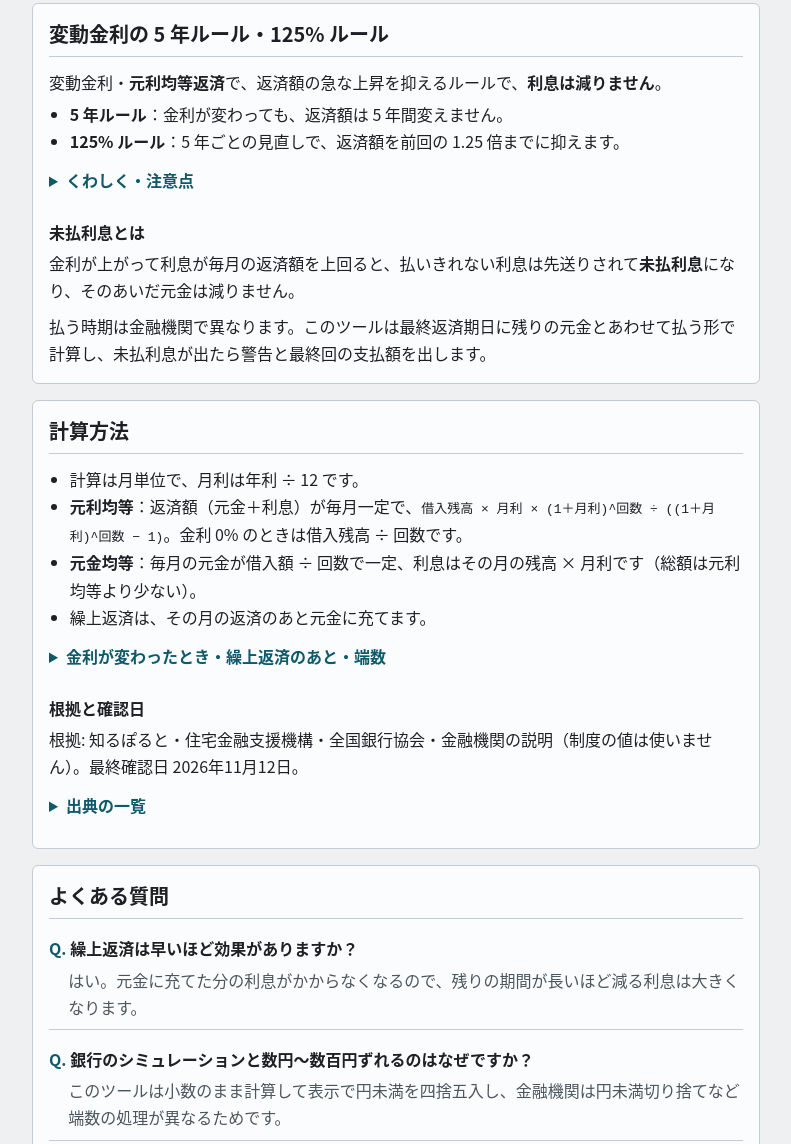
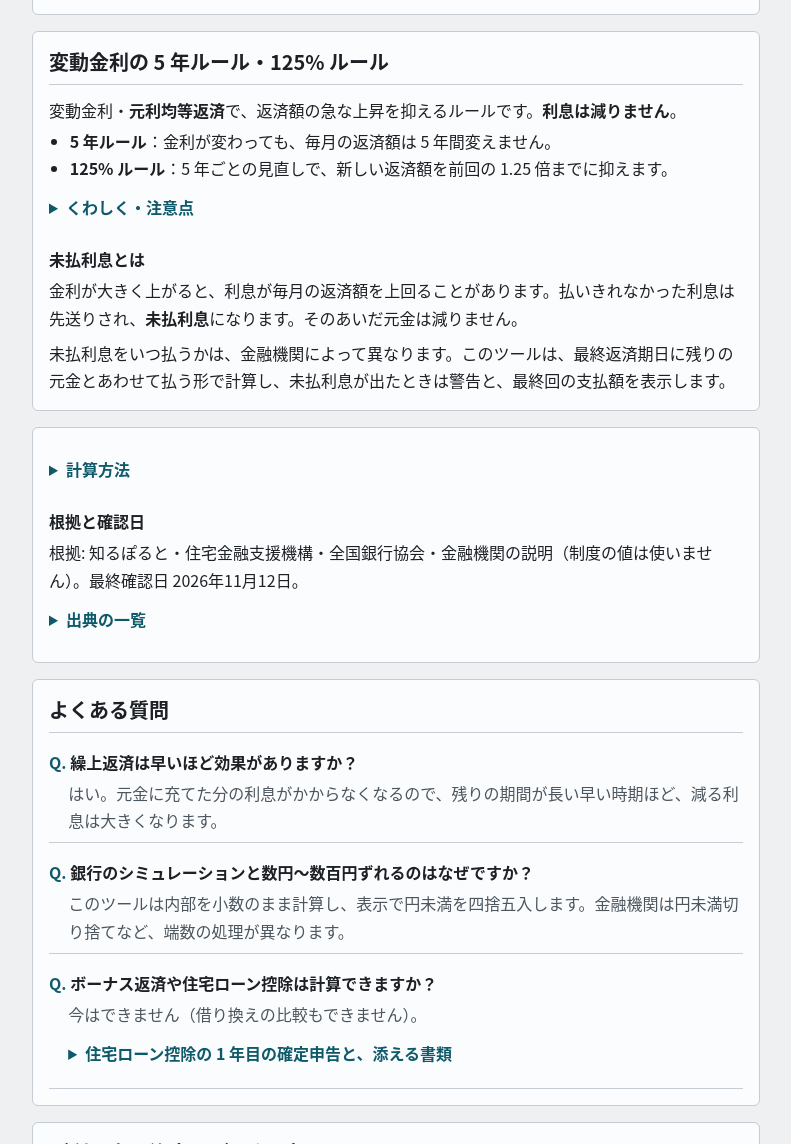
Before and after one commit to YouheiOonuki/loan-sim, a plain HTML site: page guide.html in a window 1280 px wide. Shown: the part 935-2079 px from the top of the page, without its empty margins (244-1035 px from the left). Drawn offline with Linux system fonts and the light colour scheme.

Commit message:
使い方: 言い換えで詰めた文を 43bdc0f の前に戻し、計算方法の節を折りたたみに（WRITING 3 章: 上限に収めるために言い換えて詰めない）。免責・データの扱いは 2 章の定型文のまま
Co-Authored-By: Claude Opus 5.5 <noreply@anthropic.com>

```diff
--- a/guide.html
+++ b/guide.html
@@ -30,7 +30,7 @@
         "name": "繰上返済は早いほど効果がありますか？",
         "acceptedAnswer": {
           "@type": "Answer",
-          "text": "はい。元金に充てた分の利息がかからなくなるので、残りの期間が長いほど減る利息は大きくなります。"
+          "text": "はい。元金に充てた分の利息がかからなくなるので、残りの期間が長い早い時期ほど、減る利息は大きくなります。"
         }
       },
       {
@@ -38,7 +38,7 @@
         "name": "銀行のシミュレーションと数円〜数百円ずれるのはなぜですか？",
         "acceptedAnswer": {
           "@type": "Answer",
-          "text": "このツールは小数のまま計算して表示で円未満を四捨五入し、金融機関は円未満切り捨てなど端数の処理が異なるためです。"
+          "text": "このツールは内部を小数のまま計算し、表示で円未満を四捨五入します。金融機関は円未満切り捨てなど、端数の処理が異なります。"
         }
       },
       {
@@ -46,7 +46,7 @@
         "name": "ボーナス返済や住宅ローン控除は計算できますか？",
         "acceptedAnswer": {
           "@type": "Answer",
-          "text": "今はできません（借り換えの比較も）。"
+          "text": "今はできません（借り換えの比較もできません）。"
         }
       }
     ]
@@ -78,7 +78,7 @@
       <h2>使い方</h2>
       <ol>
         <li><strong>借入条件</strong>：借入額（または物件価格・頭金・諸費用）と返済期間を入れます。</li>
-        <li><strong>金利</strong>：当初の金利と、変わる時期の行を入れます。</li>
+        <li><strong>金利</strong>：当初の金利を入れ、変わる時期を行で足します。</li>
         <li><strong>繰上返済</strong>：「◯年目◯か月目に◯万円、期間短縮／返済額軽減」の行を足します。</li>
         <li><strong>比べる</strong>：名前を付けて保存し（最大 10 件）、今の条件と並べます。</li>
       </ol>
@@ -98,12 +98,12 @@
 
     <article class="card content" id="prepay">
       <h2>期間短縮と返済額軽減の違い</h2>
-      <p>繰上返済（一部を前倒しで返すこと）は 2 種類で、<strong>利息が大きく減るのは期間短縮</strong>です。</p>
+      <p>繰上返済（ローンの一部を前倒しで返すこと）は 2 種類です。<strong>利息が大きく減るのは期間短縮</strong>です。</p>
       <ul>
         <li><strong>期間短縮型</strong>：返済額はそのまま、期間を短くします。</li>
         <li><strong>返済額軽減型</strong>：期間はそのまま、毎月の返済額を下げます。</li>
       </ul>
-      <h3>例：3,000 万円・35 年・金利 1.0%・元利均等、5 年目の末に 300 万円</h3>
+      <h3>例：3,000 万円・35 年・金利 1.0%・元利均等、5 年目の終わりに 300 万円</h3>
       <div class="table-wrap" tabindex="0">
         <table class="tbl">
           <thead><tr><td></td><th scope="col">繰上返済なし</th><th scope="col">期間短縮</th><th scope="col">返済額軽減</th></tr></thead>
@@ -124,10 +124,10 @@
 
     <article class="card content" id="rules">
       <h2>変動金利の 5 年ルール・125% ルール</h2>
-      <p>変動金利・<strong>元利均等返済</strong>で、返済額の急な上昇を抑えるルールで、<strong>利息は減りません</strong>。</p>
+      <p>変動金利・<strong>元利均等返済</strong>で、返済額の急な上昇を抑えるルールです。<strong>利息は減りません</strong>。</p>
       <ul>
-        <li><strong>5 年ルール</strong>：金利が変わっても、返済額は 5 年間変えません。</li>
-        <li><strong>125% ルール</strong>：5 年ごとの見直しで、返済額を前回の 1.25 倍までに抑えます。</li>
+        <li><strong>5 年ルール</strong>：金利が変わっても、毎月の返済額は 5 年間変えません。</li>
+        <li><strong>125% ルール</strong>：5 年ごとの見直しで、新しい返済額を前回の 1.25 倍までに抑えます。</li>
       </ul>
       <details>
         <summary>くわしく・注意点</summary>
@@ -142,17 +142,18 @@
       </details>
 
       <h3 id="unpaid">未払利息とは</h3>
-      <p>金利が上がって利息が毎月の返済額を上回ると、払いきれない利息は先送りされて<strong>未払利息</strong>になり、そのあいだ元金は減りません。</p>
-      <p>払う時期は金融機関で異なります。このツールは最終返済期日に残りの元金とあわせて払う形で計算し、未払利息が出たら警告と最終回の支払額を出します。</p>
+      <p>金利が大きく上がると、利息が毎月の返済額を上回ることがあります。払いきれなかった利息は先送りされ、<strong>未払利息</strong>になります。そのあいだ元金は減りません。</p>
+      <p>未払利息をいつ払うかは、金融機関によって異なります。このツールは、最終返済期日に残りの元金とあわせて払う形で計算し、未払利息が出たときは警告と、最終回の支払額を表示します。</p>
     </article>
 
     <article class="card content" id="calc">
-      <h2 id="method">計算方法</h2>
+      <details id="method">
+        <summary>計算方法</summary>
       <ul>
         <li>計算は月単位で、月利は年利 ÷ 12 です。</li>
-        <li><strong>元利均等</strong>：返済額（元金＋利息）が毎月一定で、<code>借入残高 × 月利 × (1＋月利)^回数 ÷ ((1＋月利)^回数 − 1)</code>。金利 0% のときは借入残高 ÷ 回数です。</li>
-        <li><strong>元金均等</strong>：毎月の元金が借入額 ÷ 回数で一定、利息はその月の残高 × 月利です（総額は元利均等より少ない）。</li>
-        <li>繰上返済は、その月の返済のあと元金に充てます。</li>
+        <li><strong>元利均等</strong>：毎月の返済額（元金＋利息）が一定で、<code>借入残高 × 月利 × (1＋月利)^回数 ÷ ((1＋月利)^回数 − 1)</code>。金利 0% のときは借入残高 ÷ 回数です。</li>
+        <li><strong>元金均等</strong>：毎月の元金が借入額 ÷ 回数で一定、利息はその月の残高 × 月利です（利息の総額は元利均等より少ない）。</li>
+        <li>繰上返済は、その月の返済のあとに元金へ充てます。</li>
       </ul>
       <details>
         <summary>金利が変わったとき・繰上返済のあと・端数</summary>
@@ -161,6 +162,7 @@
           <li>繰上返済のあと：期間短縮は返済額をそのままにして残りの回数を計算し直し（最後の回は端数）、返済額軽減は残りの回数をそのままにして返済額を計算し直します。</li>
           <li>端数：金融機関ごとの端数の処理（切り捨てなど）とは異なるため、数円〜数百円ずれることがあります。</li>
         </ul>
+      </details>
       </details>
 
       <h3 id="basis">根拠と確認日</h3>
@@ -177,11 +179,11 @@
       <h2>よくある質問</h2>
       <dl class="faq">
         <dt>繰上返済は早いほど効果がありますか？</dt>
-        <dd>はい。元金に充てた分の利息がかからなくなるので、残りの期間が長いほど減る利息は大きくなります。</dd>
+        <dd>はい。元金に充てた分の利息がかからなくなるので、残りの期間が長い早い時期ほど、減る利息は大きくなります。</dd>
         <dt>銀行のシミュレーションと数円〜数百円ずれるのはなぜですか？</dt>
-        <dd>このツールは小数のまま計算して表示で円未満を四捨五入し、金融機関は円未満切り捨てなど端数の処理が異なるためです。</dd>
+        <dd>このツールは内部を小数のまま計算し、表示で円未満を四捨五入します。金融機関は円未満切り捨てなど、端数の処理が異なります。</dd>
         <dt>ボーナス返済や住宅ローン控除は計算できますか？</dt>
-        <dd>今はできません（借り換えの比較も）。
+        <dd>今はできません（借り換えの比較もできません）。
           <details>
             <summary>住宅ローン控除の 1 年目の確定申告と、添える書類</summary>
             <p>控除を受ける最初の年分は、確定申告書に書類を添えて税務署に出します。給与所得者は、2 年目以後の年分は年末調整で受けられます。</p>
```
